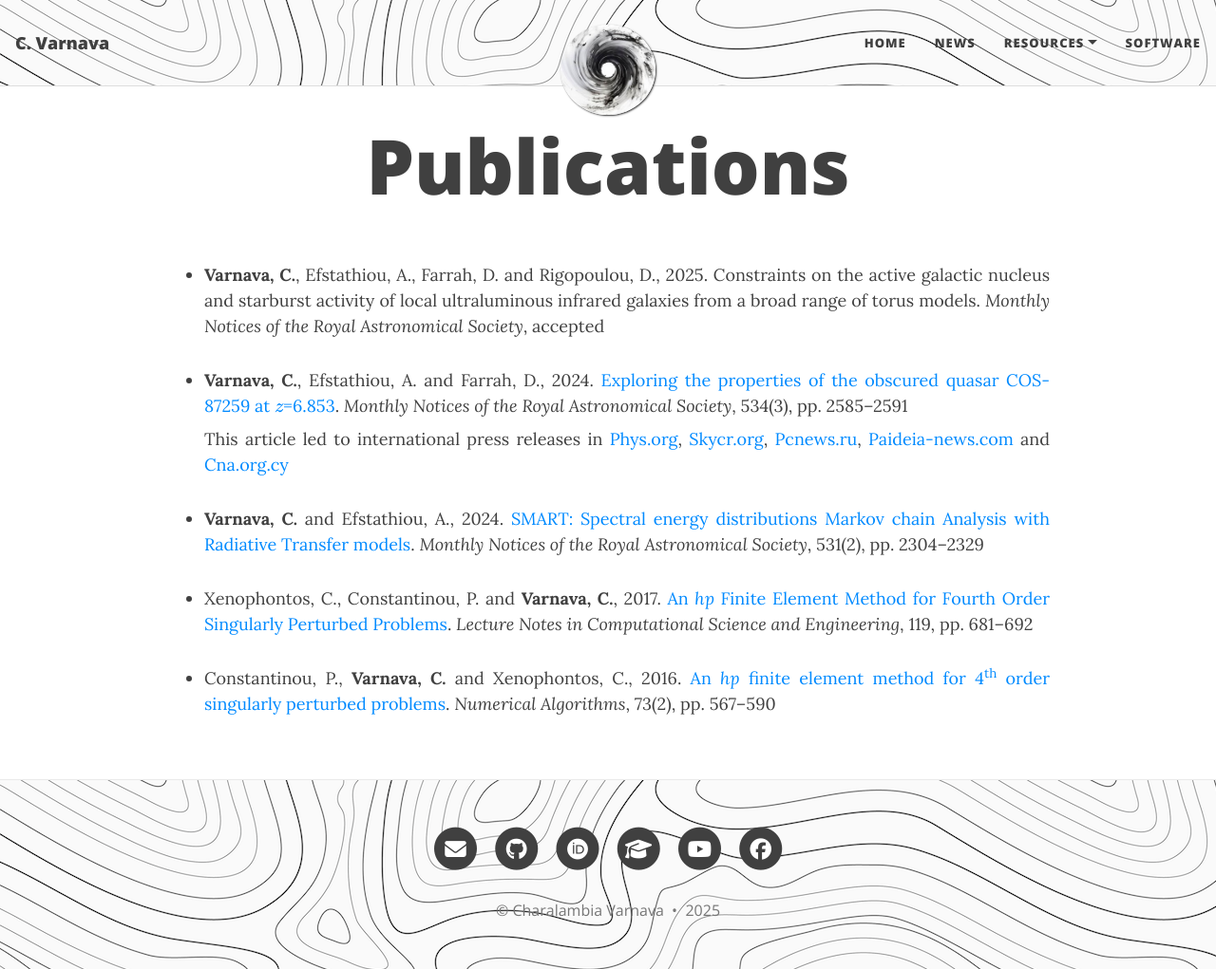
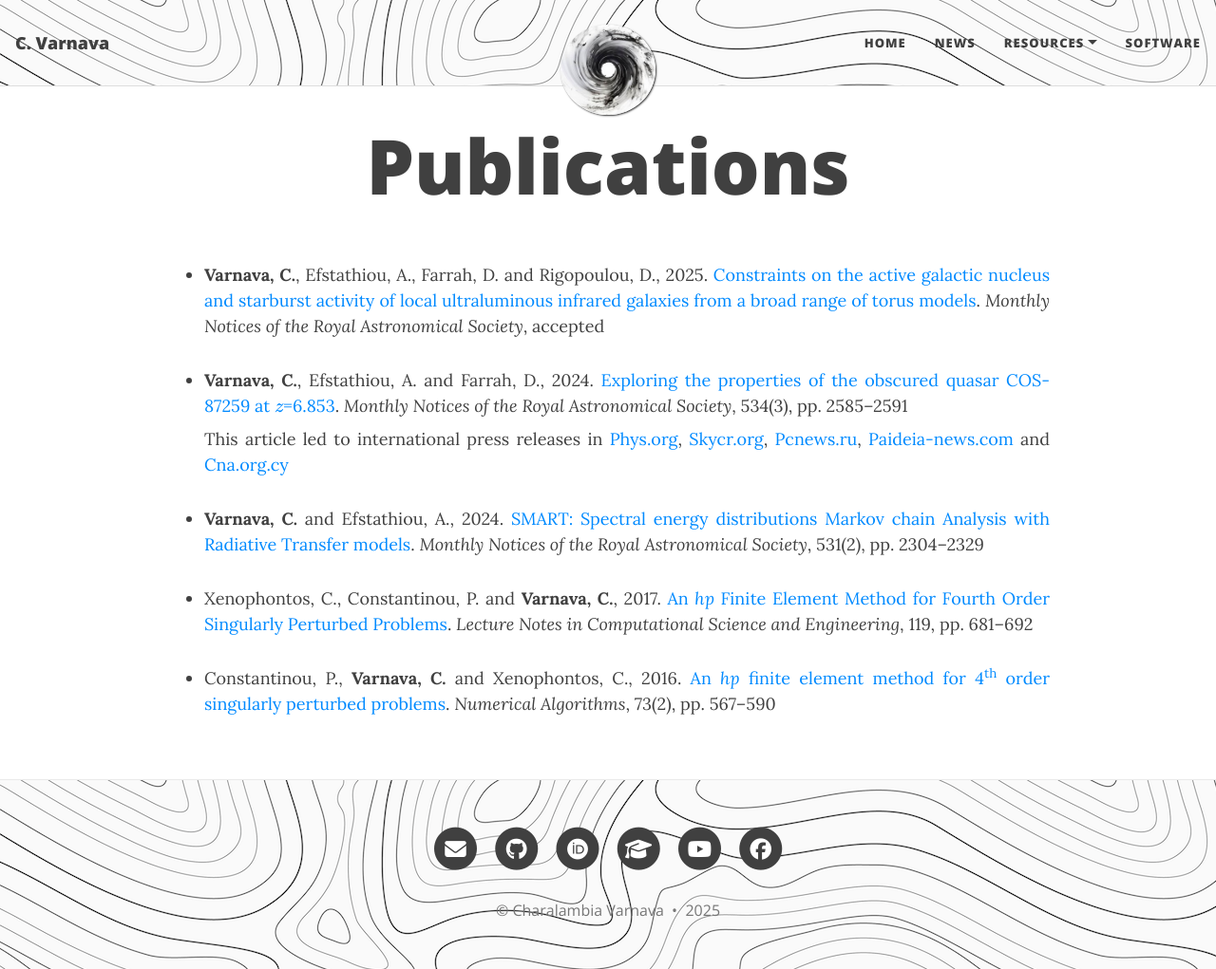
Before and after one commit to ch-var/ch-var.github.io, a Jekyll site: the page built from publications.html, in a window 1280 px wide and 1021 px high. Shown: the whole window at 95% size. Built offline with Jekyll 4.4.1, drawn with Linux system fonts in a browser that asks for light colours; formulas are drawn with MathJax 3.

Commit message:
Update publications.html

```diff
--- a/publications.html
+++ b/publications.html
@@ -23,9 +23,9 @@
 
 <p></p>
 <ul>
-<li class="responsive-margin"><b>Varnava, C.</b>, Efstathiou, A., Farrah, D. and Rigopoulou, D., 2025. Constraints on the active galactic nucleus and starburst activity of local ultraluminous infrared galaxies from a broad range of torus models. <i>Monthly Notices of the Royal Astronomical Society</i>, accepted</li>
+<li class="responsive-margin"><b>Varnava, C.</b>, Efstathiou, A., Farrah, D. and Rigopoulou, D., 2025. <a href="https://doi.org/10.1093/mnras/stae1141">Constraints on the active galactic nucleus and starburst activity of local ultraluminous infrared galaxies from a broad range of torus models</a>. <i>Monthly Notices of the Royal Astronomical Society</i>, accepted</li>
 <p></p>
-<li class="responsive-margin" style="margin-bottom: 8px;"><b>Varnava, C.</b>, Efstathiou, A. and Farrah, D., 2024. <a href="https://doi.org/10.1093/mnras/stae2221">Exploring the properties of the obscured quasar COS-87259 at \(z\)=6.853</a>. <i>Monthly Notices of the Royal Astronomical Society</i>, 534(3), pp. 2585–2591</li>
+<li class="responsive-margin" style="margin-bottom: 8px;"><b>Varnava, C.</b>, Efstathiou, A. and Farrah, D., 2024. <a href="https://doi.org/10.1093/mnras/staf319">Exploring the properties of the obscured quasar COS-87259 at \(z\)=6.853</a>. <i>Monthly Notices of the Royal Astronomical Society</i>, 534(3), pp. 2585–2591</li>
 <p align='justify' class="responsive-margin" style="margin-top: 0px;">This article led to international press releases in <a href="https://phys.org/news/2024-10-astronomers-explore-properties-obscured-hyperluminous.html">Phys.org</a>, <a href="https://skycr.org/2024/10/21/exploran-las-propiedades-de-un-cuasar-hiperluminoso-oscurecido/">Skycr.org</a>, <a href="https://pcnews.ru/news/astronomy_obnaruzili_sverhmassivnuu_cernuu_dyru_v_centre_galaktiki_cos_87259-1530160.html#gsc.tab=0">Pcnews.ru</a>, <a href="https://paideia-news.com/panepistimio-frederick/2024/11/11/ereynitria-toy-eyropaikoy-panepistimioy-meleta-ena-protogono-yperfoteino-kbazar">Paideia-news.com</a> and <a href="https://www.cna.org.cy/press-release/article/7556971/anakoinosi-typoy-evropaiko-panepistimio-kyproy">Cna.org.cy</a></p>
 <p></p>
 <li class="responsive-margin"><b>Varnava, C.</b> and Efstathiou, A., 2024. <a href="https://doi.org/10.1093/mnras/stae1141">SMART: Spectral energy distributions Markov chain Analysis with Radiative Transfer models</a>. <i>Monthly Notices of the Royal Astronomical Society</i>, 531(2), pp. 2304–2329</li>
```
